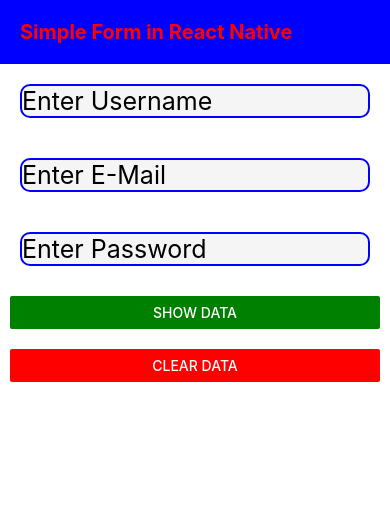
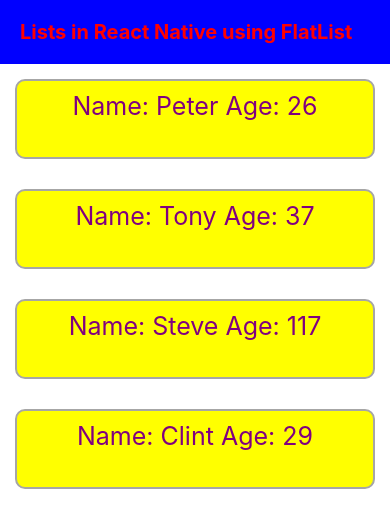
Before and after one commit to ashimaakash03/react-native-series, a React Native app: screen / in a window 390 px wide. Shown: the top 528 px of the page. Built offline with nearby package versions, Linux system fonts and the light colour scheme.

Commit message:
demonstrated displaying list using FlatList component

```diff
--- a/App.tsx
+++ b/App.tsx
@@ -1,20 +1,15 @@
 /* eslint-disable prettier/prettier */
 import React, {useState} from 'react';
-import { Text, View, StyleSheet, TextInput, Button } from 'react-native';
+import { Text, View, StyleSheet, TextInput, Button, FlatList } from 'react-native';
 
 const App = (): React.JSX.Element => {
 
-const resetForm= () =>{
-    setUserData(false);
-    setUsername('');
-    setEmail('');
-    setPassword('');
-}
-
-const [username, setUsername]= useState('');
-const [email, setEmail]= useState('');
-const [password, setPassword]= useState('');
-const [userdata, setUserData]= useState(false)
+  const users= [
+  {name: 'Peter', age: 26, id:1},
+  {name: 'Tony', age: 37, id:2},
+  {name: 'Steve', age: 117, id:3},
+  {name: 'Clint', age: 29, id:4}
+  ]
 
   return (
     <>
@@ -27,33 +22,27 @@ const [userdata, setUserData]= useState(false)
             backgroundColor: '#00f',
             padding: 20,
           }}>
-          Simple Form in React Native
+          Lists in React Native using FlatList
         </Text>
-        <TextInput placeholder='Enter Username' style={styles.textInput} onChangeText={(text)=> setUsername(text)} value={username}/>
-        <TextInput placeholder='Enter E-Mail' style={styles.textInput} onChangeText={(text)=> setEmail(text)} value={email}/>
-        <TextInput placeholder='Enter Password' style={styles.textInput} secureTextEntry={true} onChangeText={(text)=> setPassword(text)} value={password}/>
-        <View style={{margin: 10}}>
-        <Button title='show data' color='green' onPress={()=> setUserData(true)}/>
-        </View>
-        <View style={{margin: 10}}>
-        <Button title='clear data' color='red' onPress={()=> resetForm()}/>
-        </View>
-        <View style=
-        {{fontSize: 30, margin: 20, color:'blue'}}>
-        {userdata ? <View>
-        <Text> {username} </Text>
-        <Text>{email}</Text>
-        <Text>{password}</Text>
-        <Text>{userdata}</Text>
-        </View>: null}
-        </View>
+        <FlatList data={users} renderItem={({item})=><Text style={styles.listItems}>Name: {item.name} Age: {item.age}</Text>}/>
       </View>
     </>
   );
 };
 
 const styles= StyleSheet.create({
-    textInput:{fontSize:25, backgroundColor: 'whitesmoke', margin: 20, borderColor: 'blue', borderWidth: 2, borderRadius: 10, textAlignVertical: 'center'}
+    listItems: {
+        backgroundColor: 'yellow',
+        color: 'purple',
+        margin: 15,
+        padding: 10,
+        borderWidth: 2,
+        borderColor: '#a6a6a6',
+        borderRadius: 10,
+        height: 80,
+        fontSize: 25,
+        textAlign: 'center',
+        textAlignVertical: 'center'
+    }
 })
-
 export default App;
```
